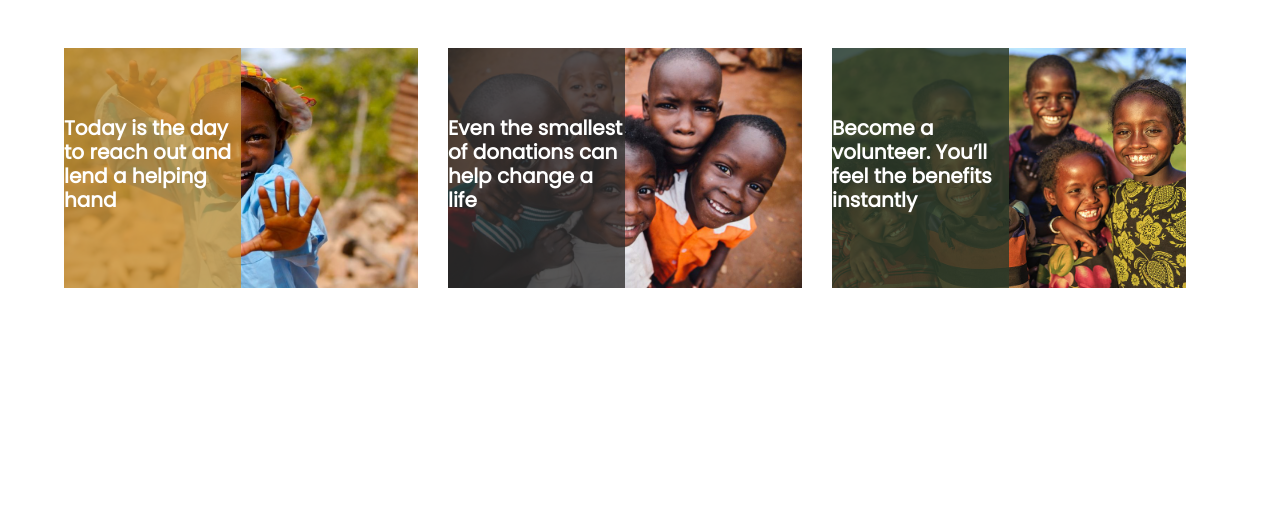
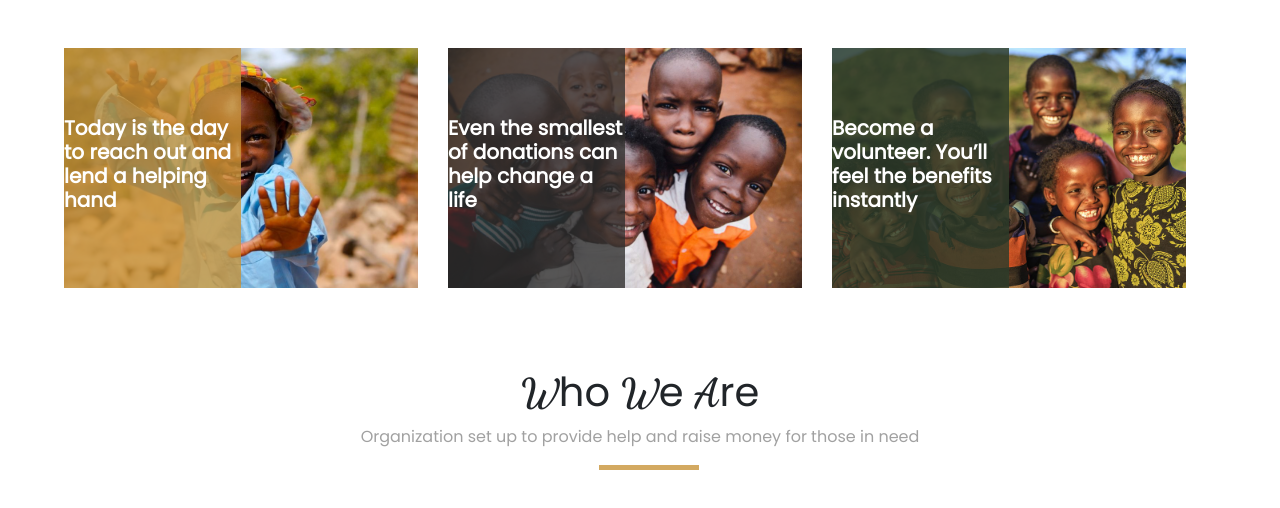
Before and after one commit to Knight-Khode/MSmiles-Foundation-Website, a plain HTML site: page index.html in a window 1280 px wide. Shown: the part 1137-1645 px from the top of the page. Before the commit the page ends 1425 px from the top, so only its background shows below. Drawn offline with nearby package versions, Linux system fonts and the light colour scheme.

```diff
--- a/index.html
+++ b/index.html
@@ -106,6 +106,11 @@
         </div>
       </div>
     </div>
+    <section class="who-we-are">
+      <h1 class="heading"><span class="curl">W</span>ho <span class="curl">W</span>e <span class="curl">A</span>re</h1>
+      <p class="heading-txt">Organization set up to provide help and raise money for those in need</p>
+      <div class="txt-line"></div>
+    </section>
     <script src="https://kit.fontawesome.com/ea129587c4.js" crossorigin="anonymous"></script>
     <script src="https://cdn.jsdelivr.net/npm/bootstrap@5.1.3/dist/js/bootstrap.bundle.min.js" integrity="sha384-ka7Sk0Gln4gmtz2MlQnikT1wXgYsOg+OMhuP+IlRH9sENBO0LRn5q+8nbTov4+1p" crossorigin="anonymous"></script>
 </body>
--- a/styles/index.css
+++ b/styles/index.css
@@ -15,6 +15,14 @@
     position: absolute;
     top: 0;
     left: 0;
+}
+
+.txt-line{
+    width: 100px;
+    height: 5px;
+    background-color: #c79237c9;
+    position: relative;
+    left: 46.8%;
 }
 
 .overlay1{
@@ -175,6 +183,20 @@
 .flex-center{
     display: flex;
     align-items: center;
+    justify-content: center;
+}
+
+.who-we-are{
+    margin: 80px 0px;
+}
+
+.who-we-are .heading{
+    text-align: center;
+}
+
+.heading-txt{
+    text-align: center;
+    color: #a1a1a1;;
 }
 
 
@@ -190,6 +212,11 @@
     .bg h1{
         font-size: 16px;
     }
+
+
+    .txt-line{
+        left: 43%;
+    }
 }
 
 @media only screen and (max-width: 660px) {
@@ -203,6 +230,12 @@
 
     .item1,.item2{
         display: none;
+    }
+}
+
+@media only screen and (max-width: 590px) {
+    .txt-line{
+        left: 40%;
     }
 }
 
```
